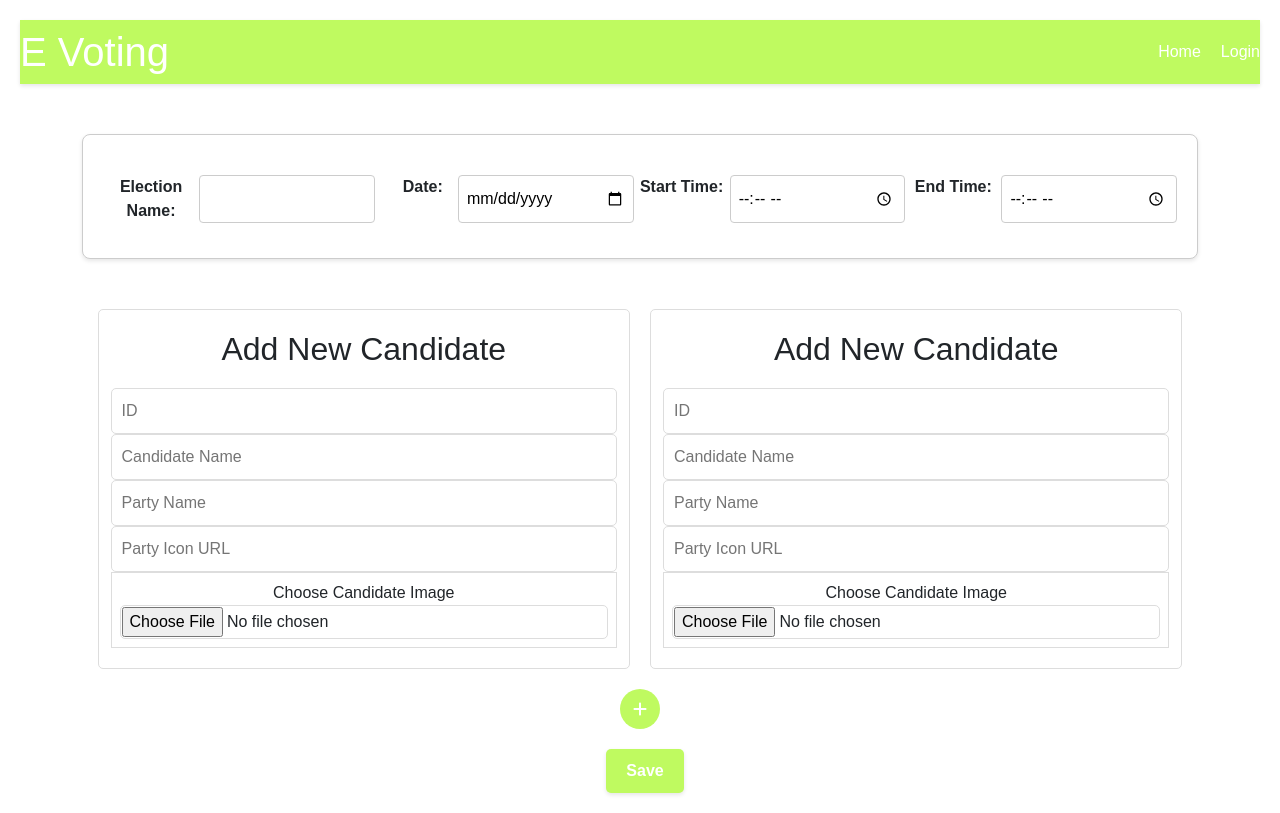
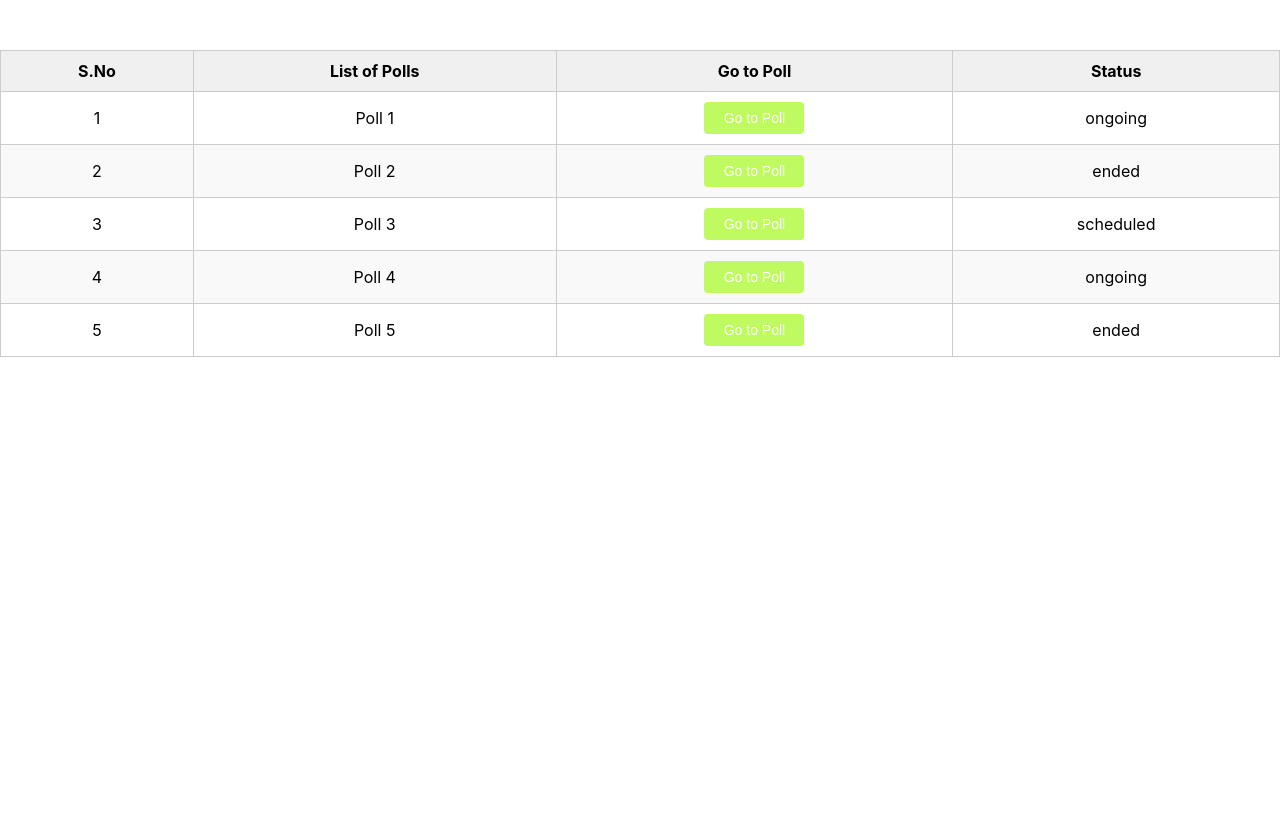
Before and after one commit to Rashidhussain547/E-voting, a React (Create React App) app: page / in a window 1280 px wide. Built offline with nearby package versions, Linux system fonts and the light colour scheme.

Commit message:
new changes

```diff
--- a/src/App.js
+++ b/src/App.js
@@ -2,22 +2,23 @@ import './App.css';
 import React from 'react';
 //import { BrowserRouter as Router, Route, Routes, useLocation } from 'react-router-dom';
 //import Login from './Pages/Login/Login';
-import Candidate from './Pages/ECscreen/Candidate';
+//import Candidate from './Pages/ECscreen/Candidate';
 //import Adminlogin from './Pages/AdminLogin/Adminlogin';
 //import VoteScreen from './Pages/Votescreen/Votescreen'
 //import AddElectionForm from './Pages/AddElection/Addelection';
-//import PollTable from './Pages/Poll/Poll';
+import PollTable from './Pages/Poll/Poll';
 //import Navbar from './Components/Navbar';
 //import AppRouter from "./router"
 //import PollTable from './Pages/Poll/Poll';
-import { Navbar } from 'react-bootstrap';
+//import { Navbar } from 'react-bootstrap';
 //import CandidateForm from './Components/CandidateForm';
 //import StaticBanner from './Components/Banner';
+//import ElectionResults from './Pages/Result/Result';
 
 function App() {
   return (
    <>
-   <Candidate/>
+   <PollTable/>
    </>
   );
 }
--- a/src/Pages/Poll/Poll.css
+++ b/src/Pages/Poll/Poll.css
@@ -30,6 +30,7 @@
   }
 
   .poll-table td button {
+    width: 100px;
     padding: 8px 16px;
     background-color: #bffa60;
     color: #fff;
--- a/src/Pages/Poll/Poll.jsx
+++ b/src/Pages/Poll/Poll.jsx
@@ -1,16 +1,29 @@
 import React from 'react';
+import { Link } from 'react-router-dom';
 import './Poll.css';
 import Navbar from '../../Components/Navbar';
 
 const PollTable = () => {
   const pollsData = [
-    { id: 1, pollName: 'Poll 1', status: 'Open' },
-    { id: 2, pollName: 'Poll 2', status: 'Closed' },
-    { id: 3, pollName: 'Poll 3', status: 'Open' },
-    { id: 4, pollName: 'Poll 1', status: 'Open' },
-    { id: 5, pollName: 'Poll 2', status: 'Closed' },
+    { id: 1, pollName: 'Poll 1', status: 'ongoing' },
+    { id: 2, pollName: 'Poll 2', status: 'ended' },
+    { id: 3, pollName: 'Poll 3', status: 'scheduled' },
+    { id: 4, pollName: 'Poll 4', status: 'ongoing' },
+    { id: 5, pollName: 'Poll 5', status: 'ended' },
+  ];
 
-  ];
+  const getStatusRedirect = (status) => {
+    switch (status) {
+      case 'ongoing':
+        return '/votscreen';
+      case 'ended':
+        return '/result';
+      case 'scheduled':
+        return '/notice';
+      default:
+        return '/';
+    }
+  };
 
   return (
     <div>
@@ -30,7 +43,9 @@ const PollTable = () => {
                 <td>{index + 1}</td>
                 <td>{poll.pollName}</td>
                 <td>
+                  <Link to={getStatusRedirect(poll.status)}>
                     <button className="go-to-poll-button">Go to Poll</button>
+                  </Link>
                 </td>
                 <td>{poll.status}</td>
               </tr>
```
Lines whose indentation alone changed are shown as unchanged.
